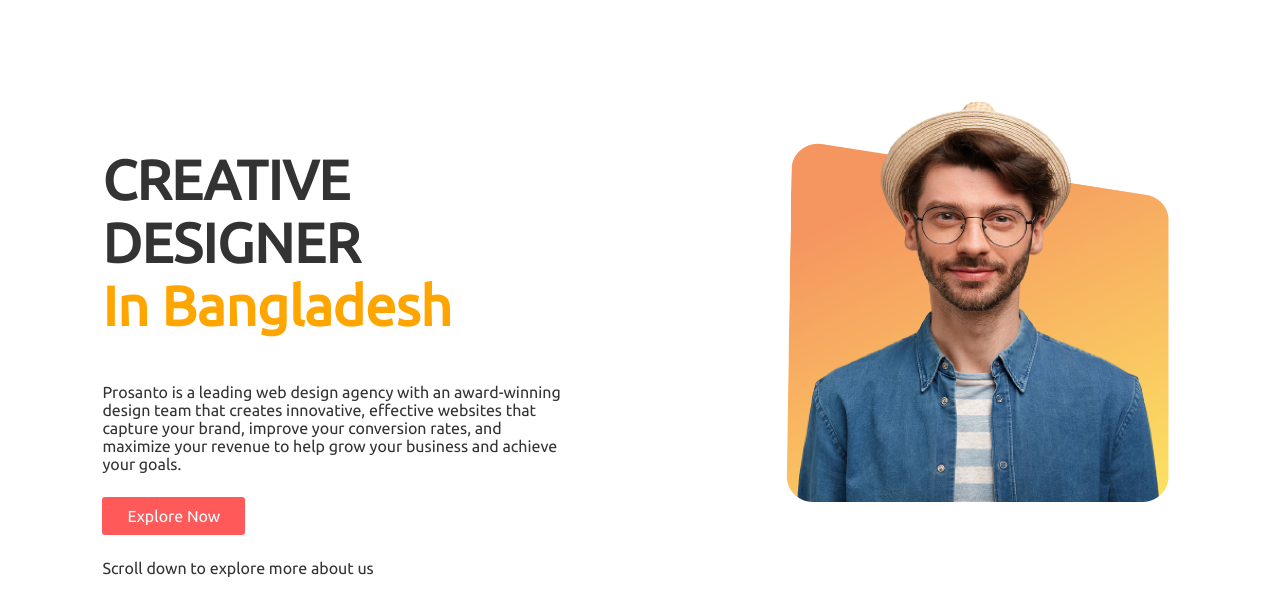
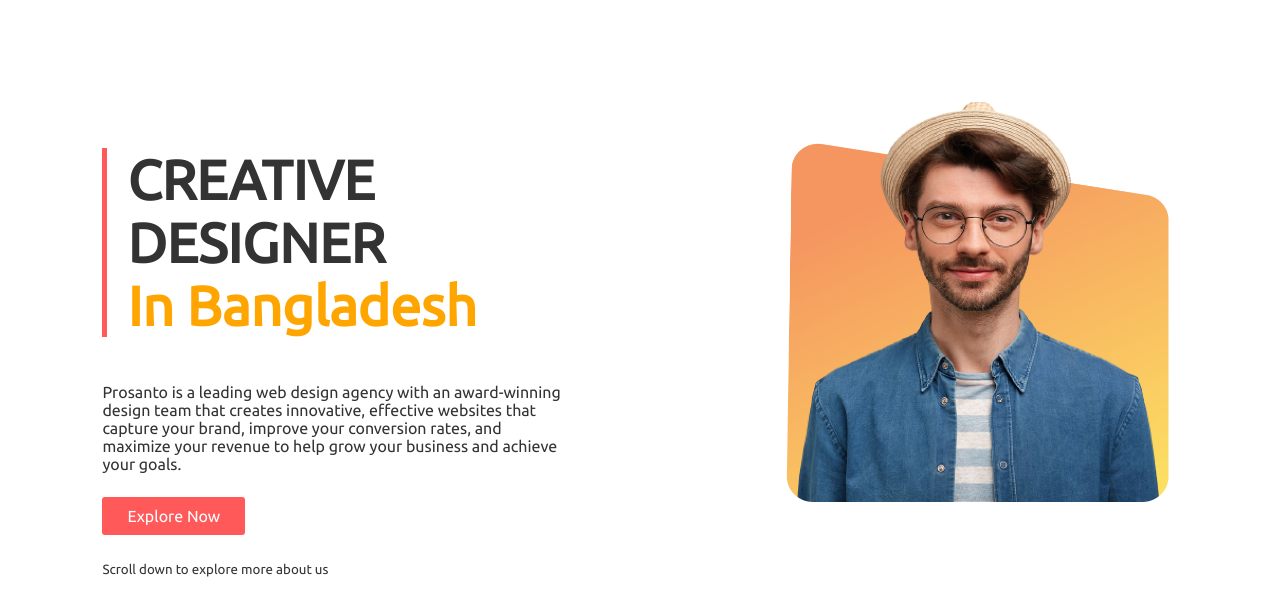
Before and after one commit to theprosanto/my-first-assignment, a plain HTML site: page index.html in a window 1280 px wide. Drawn offline with Linux system fonts and the light colour scheme.

Commit message:
first step done

```diff
--- a/index.html
+++ b/index.html
@@ -13,10 +13,10 @@
 <body>
     <section class="section-one">
         <div class="my-bio">
-            <h1>CREATIVE DESIGNER <br><span class="color-orange">In Bangladesh</span></h1>
+            <h1 id="left-border">CREATIVE DESIGNER <br><span class="color-orange">In Bangladesh</span></h1>
             <p>Prosanto is a leading web design agency with an award-winning design team that creates innovative, effective websites that capture your brand, improve your conversion   rates, and maximize your revenue to help grow your business and achieve your goals.</p><br>
             <a class="all-button" href="#">Explore Now</a>
-            <p><br>Scroll down to explore more about us</p>
+            <p><br><small>Scroll down to explore more about us</small></p>
         </div>
 
         <div>
--- a/style.css
+++ b/style.css
@@ -22,4 +22,8 @@ body{
 }
 h1{
     font-size: 55px;
+    padding-left: 20px;
 }
+#left-border{
+    border-left: 5px solid #ff5959;
+}
```
